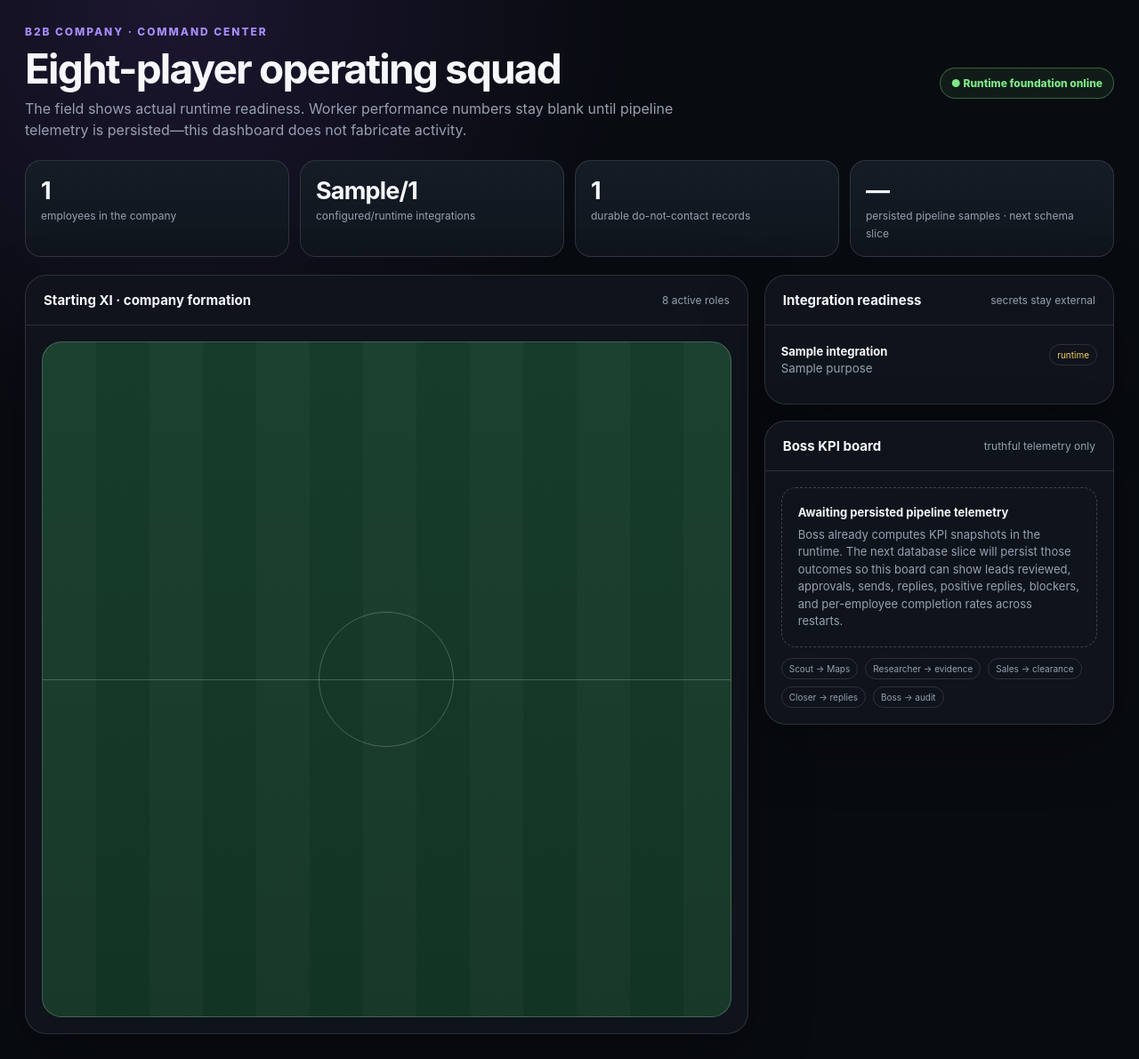
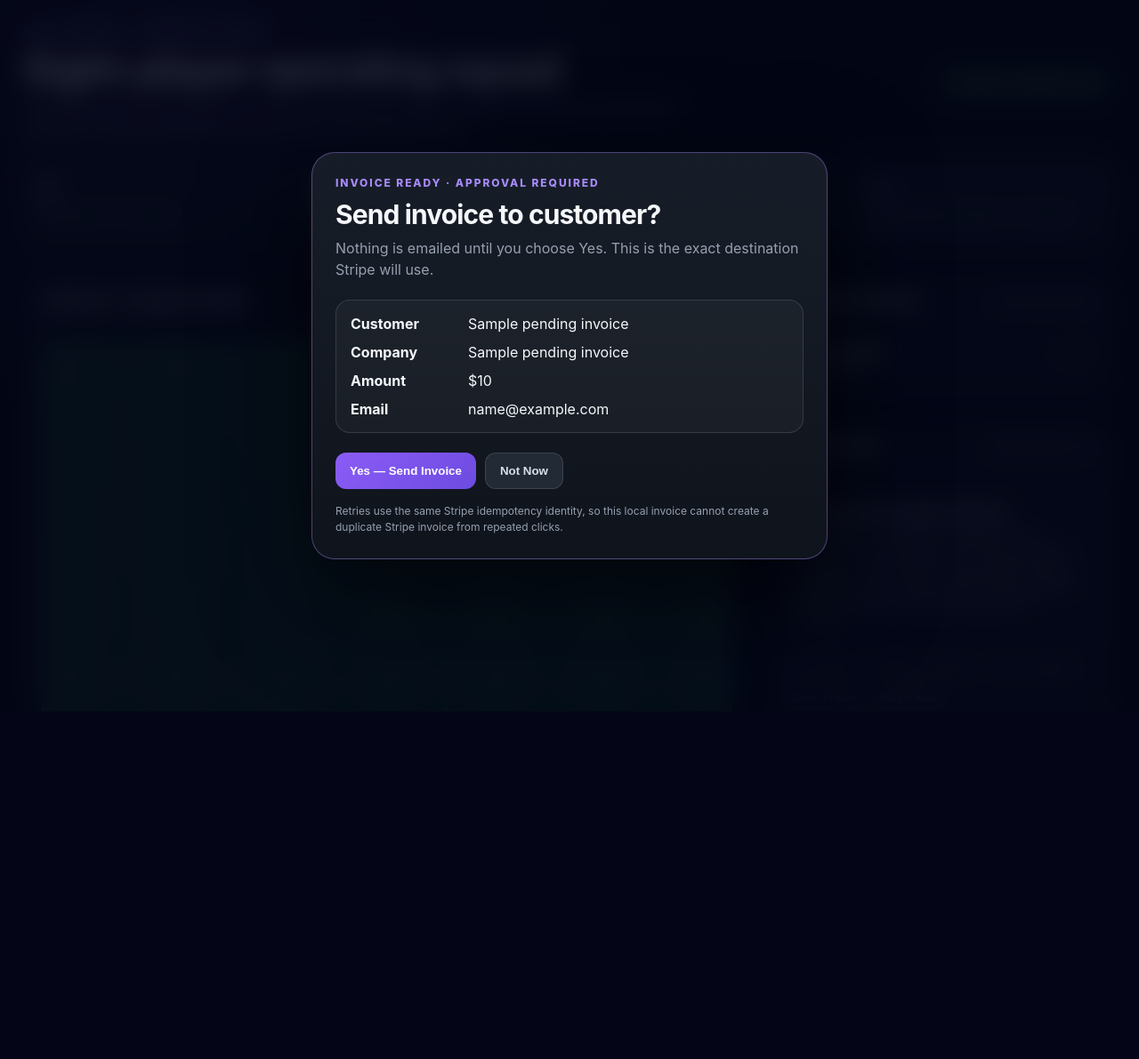
Before and after one commit to lafaillejeremiah7-droid/b2b-bot, a Django app: template dashboard/templates/dashboard/company.html in a window 1280 px wide. Shown: the whole page at 89% size. After the commit the page ends 629 px from the top, so only its background shows below. Run offline with Django 5.2, Linux system fonts and the light colour scheme; the template is opened without the code that fills it: most values are stand-ins (such as "Sample title", 1, 10 or a date in 2020).

Commit message:
feat: add main dashboard invoice approval popup

```diff
--- a/dashboard/templates/dashboard/company.html
+++ b/dashboard/templates/dashboard/company.html
@@ -5,27 +5,10 @@
   <meta name="viewport" content="width=device-width, initial-scale=1">
   <title>B2B Company · Eight Employee Command Center</title>
   <style>
-    :root {
-      color-scheme: dark;
-      --bg: #080b10;
-      --panel: #10151d;
-      --panel-2: #151c26;
-      --line: rgba(255,255,255,.12);
-      --text: #f5f7fa;
-      --muted: #96a0af;
-      --good: #7ee787;
-      --warn: #f2cc60;
-      --bad: #ff7b72;
-      --accent: #8b5cf6;
-    }
-    * { box-sizing: border-box; }
-    body {
-      margin: 0;
-      font-family: Inter, ui-sans-serif, -apple-system, BlinkMacSystemFont, "Segoe UI", sans-serif;
-      background: radial-gradient(circle at 15% 0%, #1c1630 0, transparent 32rem), var(--bg);
-      color: var(--text);
-    }
-    .shell { max-width: 1440px; margin: 0 auto; padding: 28px; }
+    :root { color-scheme: dark; --bg:#080b10; --panel:#10151d; --panel-2:#151c26; --line:rgba(255,255,255,.12); --text:#f5f7fa; --muted:#96a0af; --good:#7ee787; --warn:#f2cc60; --bad:#ff7b72; --accent:#8b5cf6; }
+    * { box-sizing:border-box; }
+    body { margin:0; font-family:Inter,ui-sans-serif,-apple-system,BlinkMacSystemFont,"Segoe UI",sans-serif; background:radial-gradient(circle at 15% 0%,#1c1630 0,transparent 32rem),var(--bg); color:var(--text); }
+    .shell { max-width:1440px; margin:0 auto; padding:28px; }
     .topbar { display:flex; align-items:center; justify-content:space-between; gap:20px; margin-bottom:22px; }
     .eyebrow { color:#a78bfa; font-size:12px; font-weight:800; letter-spacing:.16em; text-transform:uppercase; }
     h1 { margin:6px 0 5px; font-size:clamp(28px,4vw,46px); letter-spacing:-.04em; }
@@ -41,29 +24,12 @@
     .panel-head h2 { font-size:15px; margin:0; }
     .panel-head span { color:var(--muted); font-size:12px; }
     .pitch-wrap { padding:18px; }
-    .pitch {
-      position:relative;
-      min-height:760px;
-      border:1px solid rgba(255,255,255,.2);
-      border-radius:22px;
-      overflow:hidden;
-      padding:30px 22px;
-      display:flex;
-      flex-direction:column;
-      justify-content:space-between;
-      background:
-        linear-gradient(90deg,rgba(255,255,255,.025) 50%,transparent 50%),
-        linear-gradient(180deg,#173c2a,#123424);
-      background-size:120px 100%,100% 100%;
-    }
+    .pitch { position:relative; min-height:760px; border:1px solid rgba(255,255,255,.2); border-radius:22px; overflow:hidden; padding:30px 22px; display:flex; flex-direction:column; justify-content:space-between; background:linear-gradient(90deg,rgba(255,255,255,.025) 50%,transparent 50%),linear-gradient(180deg,#173c2a,#123424); background-size:120px 100%,100% 100%; }
     .pitch:before { content:""; position:absolute; left:0; right:0; top:50%; border-top:1px solid rgba(255,255,255,.22); }
     .pitch:after { content:""; position:absolute; width:150px; height:150px; border:1px solid rgba(255,255,255,.22); border-radius:50%; left:50%; top:50%; transform:translate(-50%,-50%); }
     .formation-row { position:relative; z-index:2; display:flex; justify-content:center; gap:clamp(12px,4vw,56px); }
     .player { width:min(205px,43%); text-align:center; }
-    .jersey {
-      width:58px; height:58px; border-radius:18px; margin:0 auto 8px; display:grid; place-items:center;
-      font-weight:900; font-size:22px; background:linear-gradient(145deg,#9f7aea,#6441c7); border:1px solid rgba(255,255,255,.3); box-shadow:0 9px 24px rgba(0,0,0,.35);
-    }
+    .jersey { width:58px; height:58px; border-radius:18px; margin:0 auto 8px; display:grid; place-items:center; font-weight:900; font-size:22px; background:linear-gradient(145deg,#9f7aea,#6441c7); border:1px solid rgba(255,255,255,.3); box-shadow:0 9px 24px rgba(0,0,0,.35); }
     .player-card { backdrop-filter:blur(12px); background:rgba(5,12,9,.72); border:1px solid rgba(255,255,255,.14); border-radius:15px; padding:10px 11px; }
     .player-name { font-weight:850; font-size:13px; }
     .player-role { color:#c1c8d2; font-size:10px; margin:2px 0 6px; }
@@ -84,18 +50,23 @@
     .empty strong { color:var(--text); display:block; margin-bottom:5px; }
     .legend { display:flex; flex-wrap:wrap; gap:8px; margin-top:12px; color:var(--muted); font-size:10px; }
     .legend span { border:1px solid var(--line); border-radius:999px; padding:5px 8px; }
-    @media (max-width: 950px) { .grid { grid-template-columns:1fr; } .stats { grid-template-columns:repeat(2,1fr); } }
-    @media (max-width: 580px) { .shell { padding:16px; } .topbar { align-items:flex-start; flex-direction:column; } .pitch { min-height:820px; padding-inline:8px; } .formation-row { gap:8px; } .player { width:46%; } .detail { display:none; } }
+    .approval-backdrop { position:fixed; inset:0; z-index:9999; background:rgba(2,6,23,.82); backdrop-filter:blur(14px); display:flex; align-items:center; justify-content:center; padding:24px; }
+    .approval-card { width:min(580px,100%); background:linear-gradient(180deg,#171d28,#0f141c); border:1px solid rgba(167,139,250,.4); border-radius:26px; padding:26px; box-shadow:0 36px 120px rgba(0,0,0,.65); }
+    .approval-card h2 { font-size:30px; letter-spacing:-.03em; margin:10px 0 8px; }
+    .approval-data { display:grid; grid-template-columns:120px 1fr; gap:12px; margin:22px 0; padding:16px; background:rgba(255,255,255,.035); border:1px solid var(--line); border-radius:16px; }
+    .approval-data span { overflow-wrap:anywhere; }
+    .approval-actions { display:flex; gap:10px; flex-wrap:wrap; }
+    .approval-actions button { border:0; border-radius:12px; padding:12px 16px; font-weight:850; cursor:pointer; }
+    .approval-actions .yes { background:linear-gradient(135deg,#8b5cf6,#6d4be0); color:white; }
+    .approval-actions .later { background:#222a36; color:#d8deea; border:1px solid var(--line); }
+    @media (max-width:950px) { .grid { grid-template-columns:1fr; } .stats { grid-template-columns:repeat(2,1fr); } }
+    @media (max-width:580px) { .shell { padding:16px; } .topbar { align-items:flex-start; flex-direction:column; } .pitch { min-height:820px; padding-inline:8px; } .formation-row { gap:8px; } .player { width:46%; } .detail { display:none; } .approval-data { grid-template-columns:1fr; gap:4px; } }
   </style>
 </head>
 <body>
   <main class="shell">
     <header class="topbar">
-      <div>
-        <div class="eyebrow">B2B Company · Command Center</div>
-        <h1>Eight-player operating squad</h1>
-        <p class="sub">The field shows actual runtime readiness. Worker performance numbers stay blank until pipeline telemetry is persisted—this dashboard does not fabricate activity.</p>
-      </div>
+      <div><div class="eyebrow">B2B Company · Command Center</div><h1>Eight-player operating squad</h1><p class="sub">The field shows actual runtime readiness. Worker performance numbers stay blank until pipeline telemetry is persisted—this dashboard does not fabricate activity.</p></div>
       <div class="live-pill">● Runtime foundation online</div>
     </header>
 
@@ -109,61 +80,43 @@
     <section class="grid">
       <article class="panel">
         <div class="panel-head"><h2>Starting XI · company formation</h2><span>8 active roles</span></div>
-        <div class="pitch-wrap">
-          <div class="pitch">
-            <div class="formation-row">
-              {% for employee in employees %}{% if employee.formation_row == 0 %}
-              <div class="player"><div class="jersey">{{ employee.number }}</div><div class="player-card"><div class="player-name">{{ employee.name }}</div><div class="player-role">{{ employee.role }}</div><div class="status {{ employee.status }}">{{ employee.status_label }}</div><div class="detail">{{ employee.detail }}</div></div></div>
-              {% endif %}{% endfor %}
-            </div>
-            <div class="formation-row">
-              {% for employee in employees %}{% if employee.formation_row == 1 %}
-              <div class="player"><div class="jersey">{{ employee.number }}</div><div class="player-card"><div class="player-name">{{ employee.name }}</div><div class="player-role">{{ employee.role }}</div><div class="status {{ employee.status }}">{{ employee.status_label }}</div><div class="detail">{{ employee.detail }}</div></div></div>
-              {% endif %}{% endfor %}
-            </div>
-            <div class="formation-row">
-              {% for employee in employees %}{% if employee.formation_row == 2 %}
-              <div class="player"><div class="jersey">{{ employee.number }}</div><div class="player-card"><div class="player-name">{{ employee.name }}</div><div class="player-role">{{ employee.role }}</div><div class="status {{ employee.status }}">{{ employee.status_label }}</div><div class="detail">{{ employee.detail }}</div></div></div>
-              {% endif %}{% endfor %}
-            </div>
-            <div class="formation-row">
-              {% for employee in employees %}{% if employee.formation_row == 3 %}
-              <div class="player"><div class="jersey">{{ employee.number }}</div><div class="player-card"><div class="player-name">{{ employee.name }}</div><div class="player-role">{{ employee.role }}</div><div class="status {{ employee.status }}">{{ employee.status_label }}</div><div class="detail">{{ employee.detail }}</div></div></div>
-              {% endif %}{% endfor %}
-            </div>
-            <div class="formation-row">
-              {% for employee in employees %}{% if employee.formation_row == 4 %}
-              <div class="player"><div class="jersey">{{ employee.number }}</div><div class="player-card"><div class="player-name">{{ employee.name }}</div><div class="player-role">{{ employee.role }}</div><div class="status {{ employee.status }}">{{ employee.status_label }}</div><div class="detail">{{ employee.detail }}</div></div></div>
-              {% endif %}{% endfor %}
-            </div>
+        <div class="pitch-wrap"><div class="pitch">
+          {% for row in "01234" %}
+          <div class="formation-row">
+            {% for employee in employees %}{% if employee.formation_row|stringformat:"s" == row %}<div class="player"><div class="jersey">{{ employee.number }}</div><div class="player-card"><div class="player-name">{{ employee.name }}</div><div class="player-role">{{ employee.role }}</div><div class="status {{ employee.status }}">{{ employee.status_label }}</div><div class="detail">{{ employee.detail }}</div></div></div>{% endif %}{% endfor %}
           </div>
-        </div>
+          {% endfor %}
+        </div></div>
       </article>
 
       <aside class="side">
-        <section class="panel">
-          <div class="panel-head"><h2>Integration readiness</h2><span>secrets stay external</span></div>
-          <div class="list">
-            {% for integration in integrations %}
-            <div class="integration">
-              <div><strong>{{ integration.name }}</strong><small>{{ integration.purpose }}</small></div>
-              {% if integration.configured is True %}<span class="flag yes">configured</span>
-              {% elif integration.configured is False %}<span class="flag no">setup needed</span>
-              {% else %}<span class="flag runtime">runtime</span>{% endif %}
-            </div>
-            {% endfor %}
-          </div>
-        </section>
-
-        <section class="panel">
-          <div class="panel-head"><h2>Boss KPI board</h2><span>truthful telemetry only</span></div>
-          <div class="telemetry">
-            <div class="empty"><strong>Awaiting persisted pipeline telemetry</strong>Boss already computes KPI snapshots in the runtime. The next database slice will persist those outcomes so this board can show leads reviewed, approvals, sends, replies, positive replies, blockers, and per-employee completion rates across restarts.</div>
-            <div class="legend"><span>Scout → Maps</span><span>Researcher → evidence</span><span>Sales → clearance</span><span>Closer → replies</span><span>Boss → audit</span></div>
-          </div>
-        </section>
+        <section class="panel"><div class="panel-head"><h2>Integration readiness</h2><span>secrets stay external</span></div><div class="list">{% for integration in integrations %}<div class="integration"><div><strong>{{ integration.name }}</strong><small>{{ integration.purpose }}</small></div>{% if integration.configured is True %}<span class="flag yes">configured</span>{% elif integration.configured is False %}<span class="flag no">setup needed</span>{% else %}<span class="flag runtime">runtime</span>{% endif %}</div>{% endfor %}</div></section>
+        <section class="panel"><div class="panel-head"><h2>Boss KPI board</h2><span>truthful telemetry only</span></div><div class="telemetry"><div class="empty"><strong>Awaiting persisted pipeline telemetry</strong>Boss already computes KPI snapshots in the runtime. The next database slice will persist those outcomes so this board can show leads reviewed, approvals, sends, replies, positive replies, blockers, and per-employee completion rates across restarts.</div><div class="legend"><span>Scout → Maps</span><span>Researcher → evidence</span><span>Sales → clearance</span><span>Closer → replies</span><span>Boss → audit</span></div></div></section>
       </aside>
     </section>
   </main>
+
+  {% if pending_invoice %}
+  <div id="dashboard-invoice-approval" class="approval-backdrop">
+    <section class="approval-card" role="dialog" aria-modal="true" aria-labelledby="invoice-approval-title">
+      <div class="eyebrow">Invoice ready · approval required</div>
+      <h2 id="invoice-approval-title">Send invoice to customer?</h2>
+      <p class="sub">Nothing is emailed until you choose Yes. This is the exact destination Stripe will use.</p>
+      <div class="approval-data">
+        <strong>Customer</strong><span>{{ pending_invoice.contact_name }}</span>
+        <strong>Company</strong><span>{{ pending_invoice.company_name }}</span>
+        <strong>Amount</strong><span>${{ pending_invoice.amount }}</span>
+        <strong>Email</strong><span>{% if pending_invoice.email %}{{ pending_invoice.email }}{% else %}<span style="color:var(--bad)">No customer email set</span>{% endif %}</span>
+      </div>
+      <form method="post" action="/deals/{{ pending_invoice.lead_id }}/money/{{ pending_invoice.deal_id }}/invoice/send/" class="approval-actions">
+        {% csrf_token %}
+        <input type="hidden" name="confirmation_token" value="{{ invoice_send_token }}">
+        <button class="yes" type="submit"{% if not pending_invoice.email %} disabled title="Set a customer email first"{% endif %}>Yes — Send Invoice</button>
+        <button class="later" type="button" onclick="document.getElementById('dashboard-invoice-approval').style.display='none'">Not Now</button>
+      </form>
+      <p class="sub" style="margin-top:16px;font-size:12px">Retries use the same Stripe idempotency identity, so this local invoice cannot create a duplicate Stripe invoice from repeated clicks.</p>
+    </section>
+  </div>
+  {% endif %}
 </body>
 </html>
```
